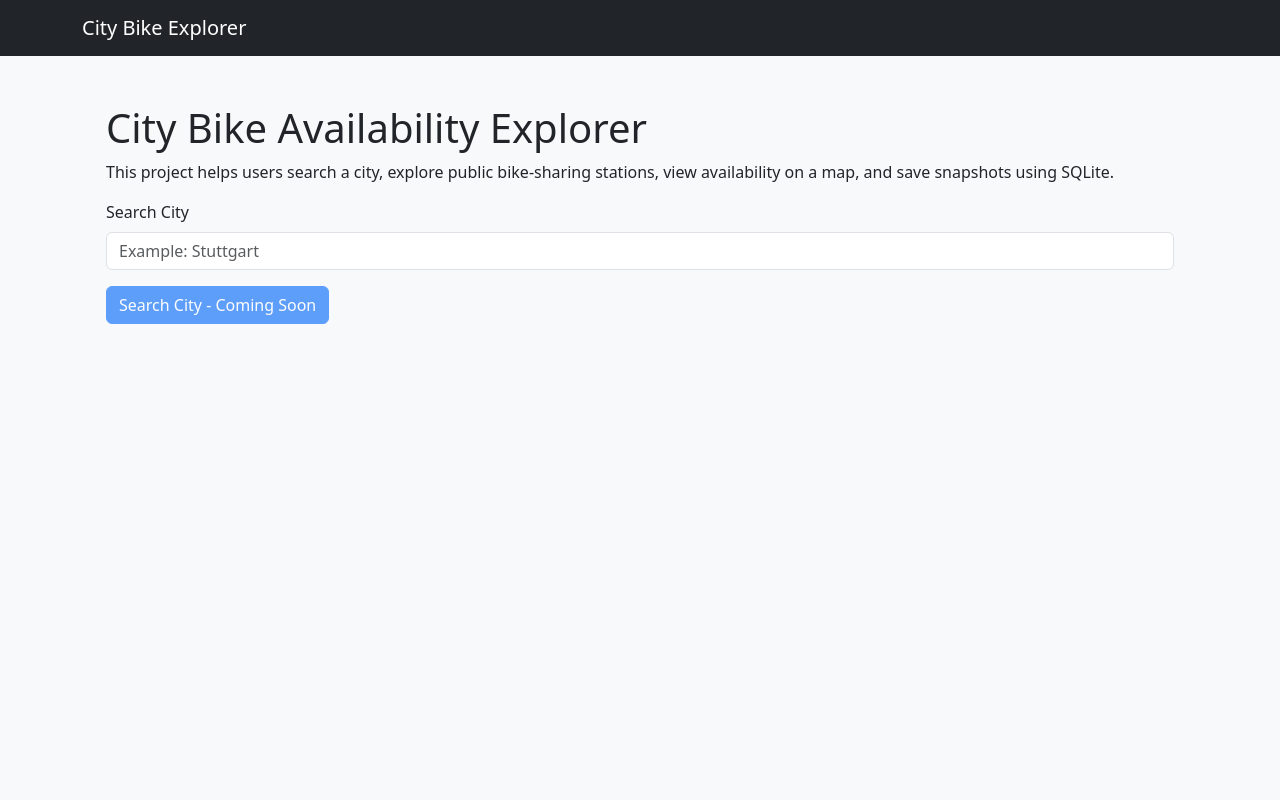
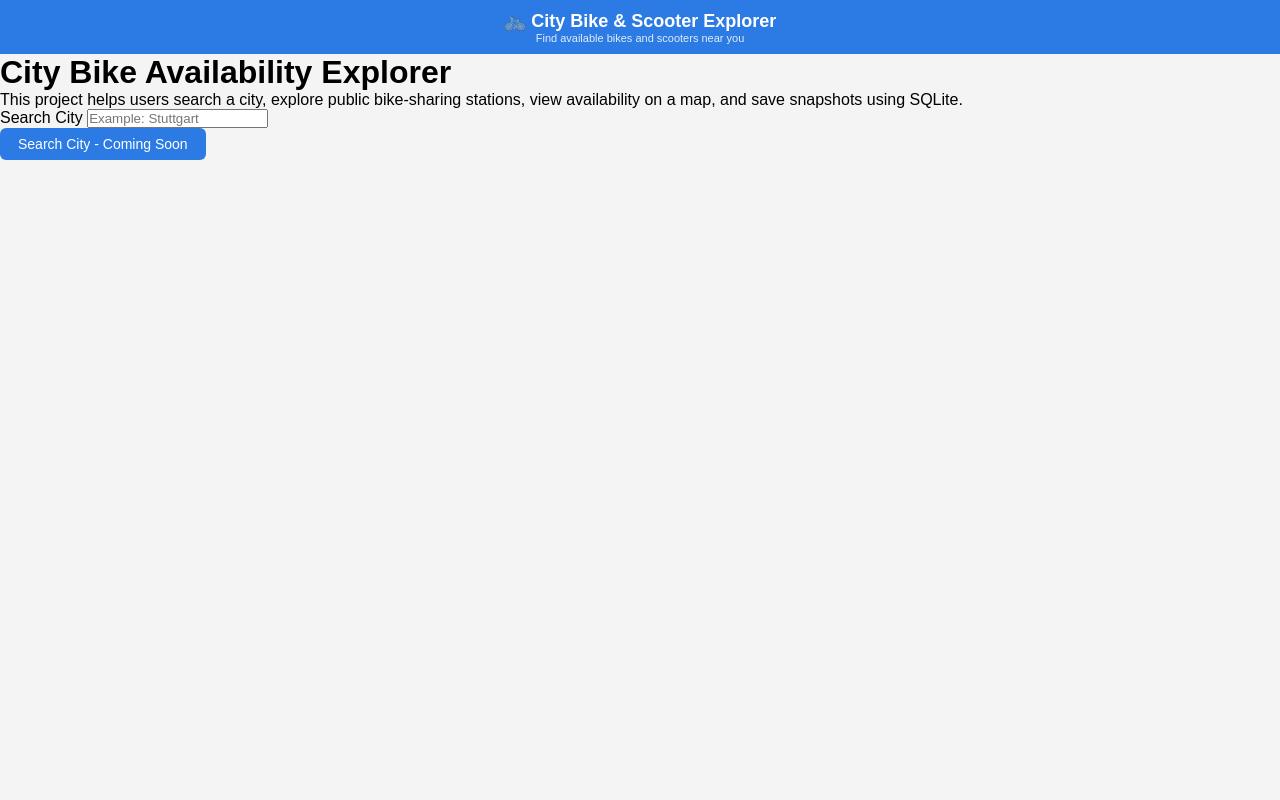
Before and after one commit to Ashu1514/City-Bike-Availability-Explorer, a Flask app: page / in a window 1280 px wide. Run offline with Flask 3, Linux system fonts and the light colour scheme.

Commit message:
designed the base page of the application , imported required services

```diff
--- a/app.py
+++ b/app.py
@@ -1,5 +1,7 @@
 from flask import Flask, render_template
 from routes.api_routes import api_routes
+from services import gbfs_service
+from services import nominatim_service
 
 app = Flask(__name__)
 
--- a/templates/base.html
+++ b/templates/base.html
@@ -1,28 +1,97 @@
 <!DOCTYPE html>
 <html lang="en">
-
 <head>
     <meta charset="UTF-8">
-    <title>City Bike Availability Explorer</title>
+    <meta name="viewport" content="width=device-width, initial-scale=1.0">
+    <title>{% block title %}City Bike Explorer{% endblock %}</title>
+    <script src="https://cdn.jsdelivr.net/npm/chart.js"></script>
+    <style>
+        * { box-sizing: border-box; margin: 0; padding: 0; }
 
-    <!-- Bootstrap CSS -->
-    <link href="https://cdn.jsdelivr.net/npm/bootstrap@5.3.3/dist/css/bootstrap.min.css" rel="stylesheet">
+        body {
+            font-family: Arial, sans-serif;
+            background: #f4f4f4;
+            display: flex;
+            flex-direction: column;
+            height: 100vh;
+            overflow: hidden;
+        }
 
-    <link rel="stylesheet" href="{{ url_for('static', filename='css/style.css') }}">
+        /* ── header ── */
+        header {
+            background: #2c7be5;
+            color: white;
+            padding: 10px 20px;
+            text-align: center;
+            flex-shrink: 0;
+        }
+        header h1 { font-size: 18px; }
+        header p  { font-size: 11px; opacity: 0.85; }
+
+        /* ── shared button styles ── */
+        .btn {
+            padding: 8px 18px;
+            background: #2c7be5;
+            color: white;
+            font-size: 14px;
+            border: none;
+            border-radius: 6px;
+            cursor: pointer;
+        }
+        .btn:hover { background: #1a63c5; }
+        .btn-outline {
+            background: #f0f4ff;
+            color: #2c7be5;
+            border: 2px solid #2c7be5;
+        }
+        .btn-outline:hover { background: #2c7be5; color: white; }
+
+        /* ── shared error style ── */
+        .error-msg {
+            text-align: center;
+            padding: 6px;
+            color: #c0392b;
+            background: #fdecea;
+            font-size: 13px;
+            flex-shrink: 0;
+        }
+
+        /* ── shared stats bar ── */
+        .stats-bar {
+            display: flex;
+            justify-content: center;
+            gap: 40px;
+            padding: 6px;
+            background: #e8f0fe;
+            text-align: center;
+            flex-shrink: 0;
+        }
+        .stat-label { font-size: 11px; color: #555; }
+        .stat-value { font-size: 16px; font-weight: bold; color: #2c7be5; }
+
+        /* ── dot colors ── */
+        .dot {
+            width: 11px; height: 11px;
+            border-radius: 50%;
+            display: inline-block;
+        }
+        .dot.green  { background: #27ae60; }
+        .dot.orange { background: #e67e22; }
+        .dot.red    { background: #e74c3c; }
+
+    </style>
+    {% block extra_styles %}{% endblock %}
 </head>
+<body>
 
-<body>
-    <nav class="navbar navbar-expand-lg navbar-dark bg-dark">
-        <div class="container">
-            <a class="navbar-brand" href="/">City Bike Explorer</a>
-        </div>
-    </nav>
+<header>
+    <h1>🚲 City Bike & Scooter Explorer</h1>
+    <p>Find available bikes and scooters near you</p>
+</header>
 
-    <main class="container mt-4">
-        {% block content %}{% endblock %}
-    </main>
+{% block content %}{% endblock %}
 
-    <script src="{{ url_for('static', filename='js/main.js') }}"></script>
+{% block extra_scripts %}{% endblock %}
+
 </body>
-
 </html>
```
Also changed, not shown: templates/city_results.html (deleted, +0 -9 lines), templates/control_panel.html (deleted, +0 -9 lines), templates/stations.html (deleted, +0 -9 lines).
